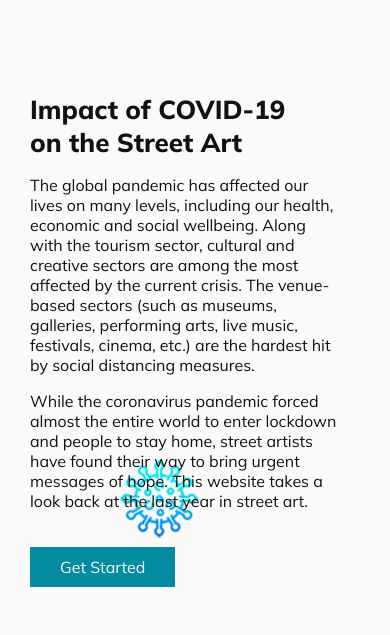
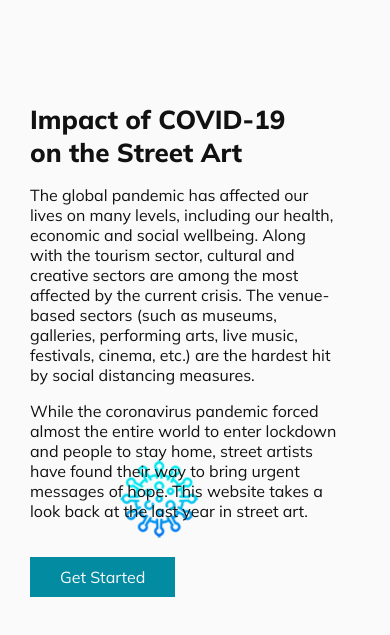
Before and after one commit to sinealis/street_art, a plain HTML site: page index.html in a window 390 px wide. Shown: the part 87-722 px from the top of the page. Drawn offline with Linux system fonts and the light colour scheme.

Commit message:
Update style.css

```diff
--- a/css/style.css
+++ b/css/style.css
@@ -391,6 +391,6 @@ section.home {
 }
 @media (max-width: 26.25rem) {  /* 420px */
 	.home-content {
-		padding-top: 1.875rem; /* 30px */
+		padding-top: 3.125rem; /* 50px */
 	}
 }
```
